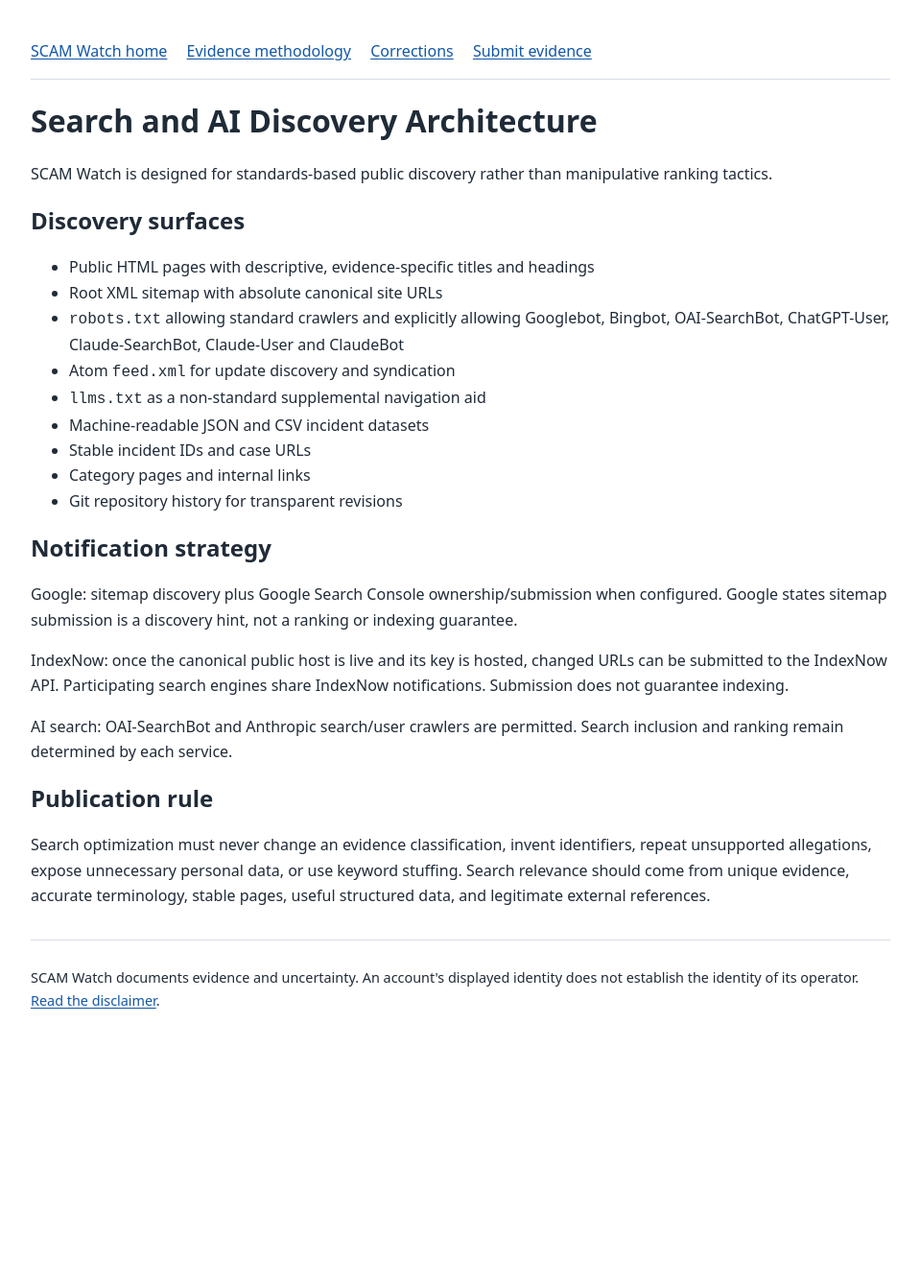
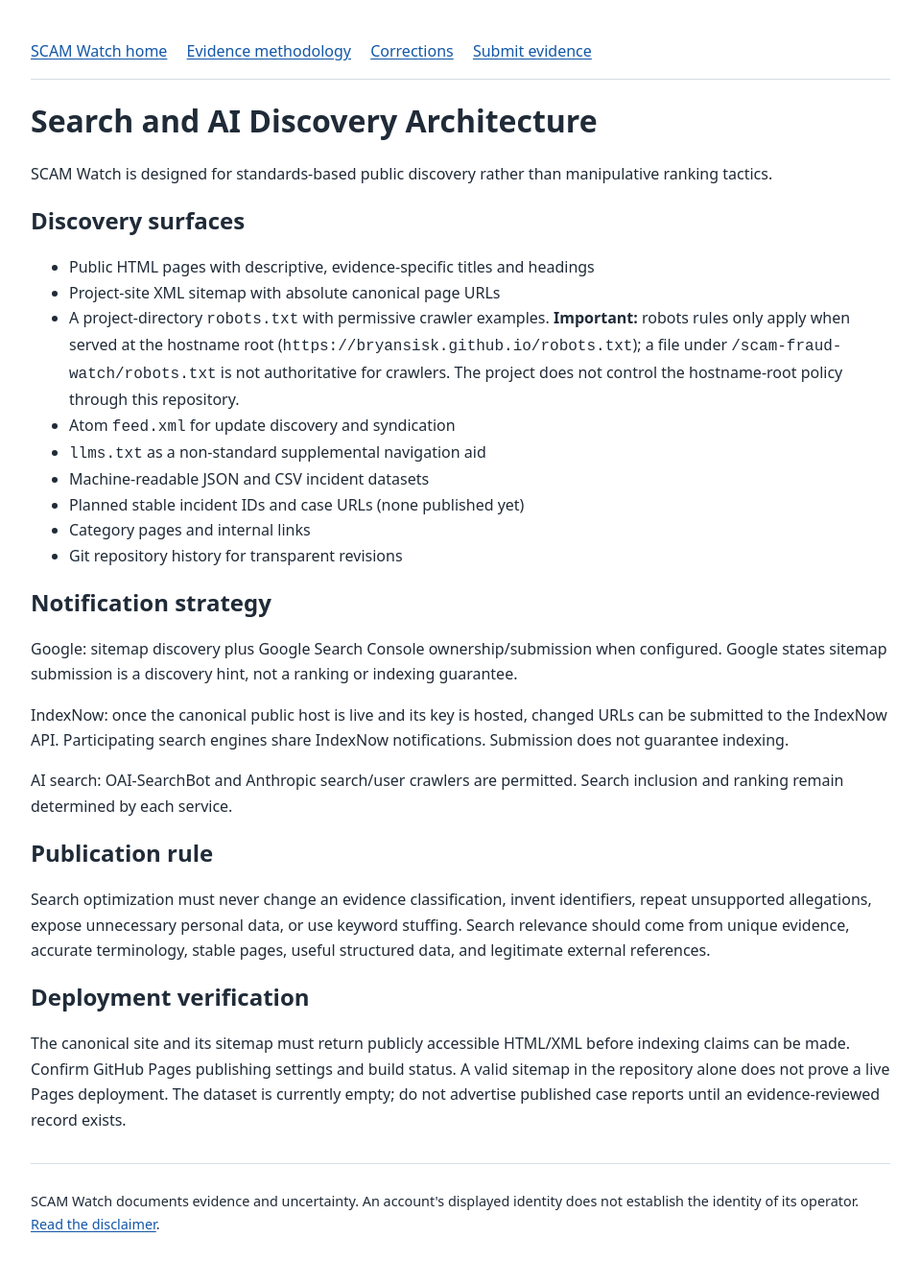
Before and after one commit to bryansisk/scam-fraud-watch, a Jekyll site: the page built from SEARCH-DISCOVERY.md, in a window 1280 px wide. Shown: the whole page at 96% size, without its empty margins (160-1119 px from the left). Built offline with Jekyll 4.4.1, drawn with Linux system fonts in a browser that asks for light colours; our own code applies the rules of GitHub Pages for plain Markdown files; before the commit the page ends 1106 px from its top, so only the background shows below that.

Commit message:
Clarify discovery limits and current publication status in SEARCH-DISCOVERY.md

```diff
--- a/SEARCH-DISCOVERY.md
+++ b/SEARCH-DISCOVERY.md
@@ -5,12 +5,12 @@ SCAM Watch is designed for standards-based public discovery rather than manipula
 ## Discovery surfaces
 
 - Public HTML pages with descriptive, evidence-specific titles and headings
-- Root XML sitemap with absolute canonical site URLs
-- `robots.txt` allowing standard crawlers and explicitly allowing Googlebot, Bingbot, OAI-SearchBot, ChatGPT-User, Claude-SearchBot, Claude-User and ClaudeBot
+- Project-site XML sitemap with absolute canonical page URLs
+- A project-directory `robots.txt` with permissive crawler examples. **Important:** robots rules only apply when served at the hostname root (`https://bryansisk.github.io/robots.txt`); a file under `/scam-fraud-watch/robots.txt` is not authoritative for crawlers. The project does not control the hostname-root policy through this repository.
 - Atom `feed.xml` for update discovery and syndication
 - `llms.txt` as a non-standard supplemental navigation aid
 - Machine-readable JSON and CSV incident datasets
-- Stable incident IDs and case URLs
+- Planned stable incident IDs and case URLs (none published yet)
 - Category pages and internal links
 - Git repository history for transparent revisions
 
@@ -25,3 +25,7 @@ AI search: OAI-SearchBot and Anthropic search/user crawlers are permitted. Searc
 ## Publication rule
 
 Search optimization must never change an evidence classification, invent identifiers, repeat unsupported allegations, expose unnecessary personal data, or use keyword stuffing. Search relevance should come from unique evidence, accurate terminology, stable pages, useful structured data, and legitimate external references.
+
+## Deployment verification
+
+The canonical site and its sitemap must return publicly accessible HTML/XML before indexing claims can be made. Confirm GitHub Pages publishing settings and build status. A valid sitemap in the repository alone does not prove a live Pages deployment. The dataset is currently empty; do not advertise published case reports until an evidence-reviewed record exists.
```
